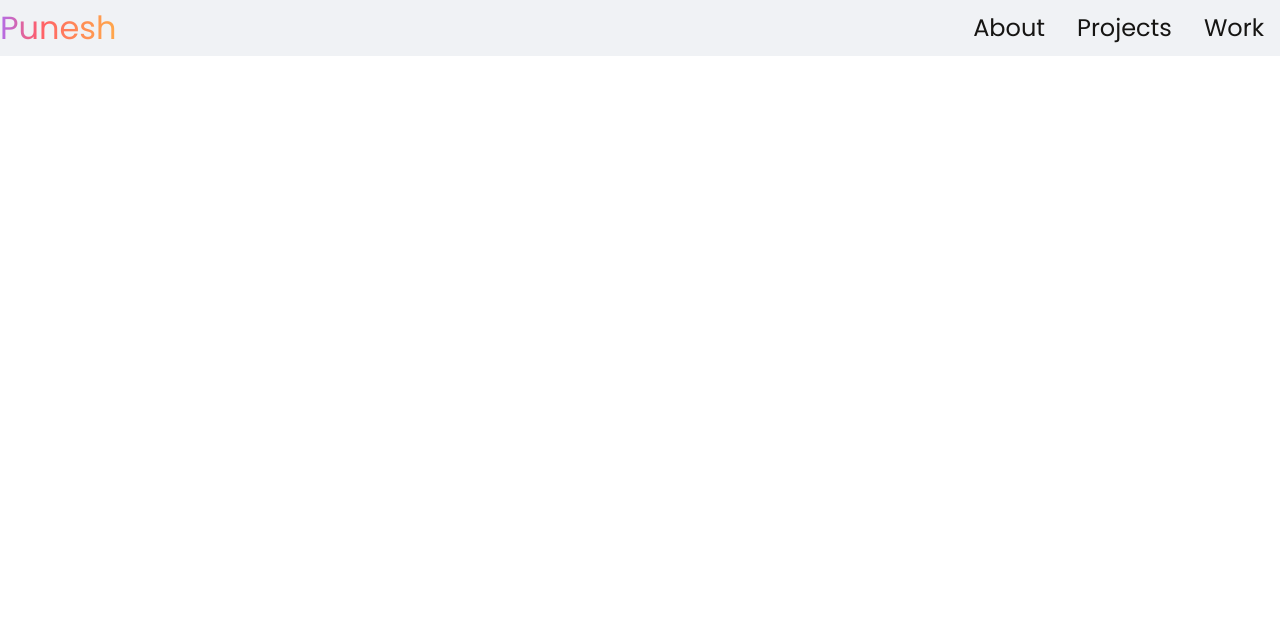
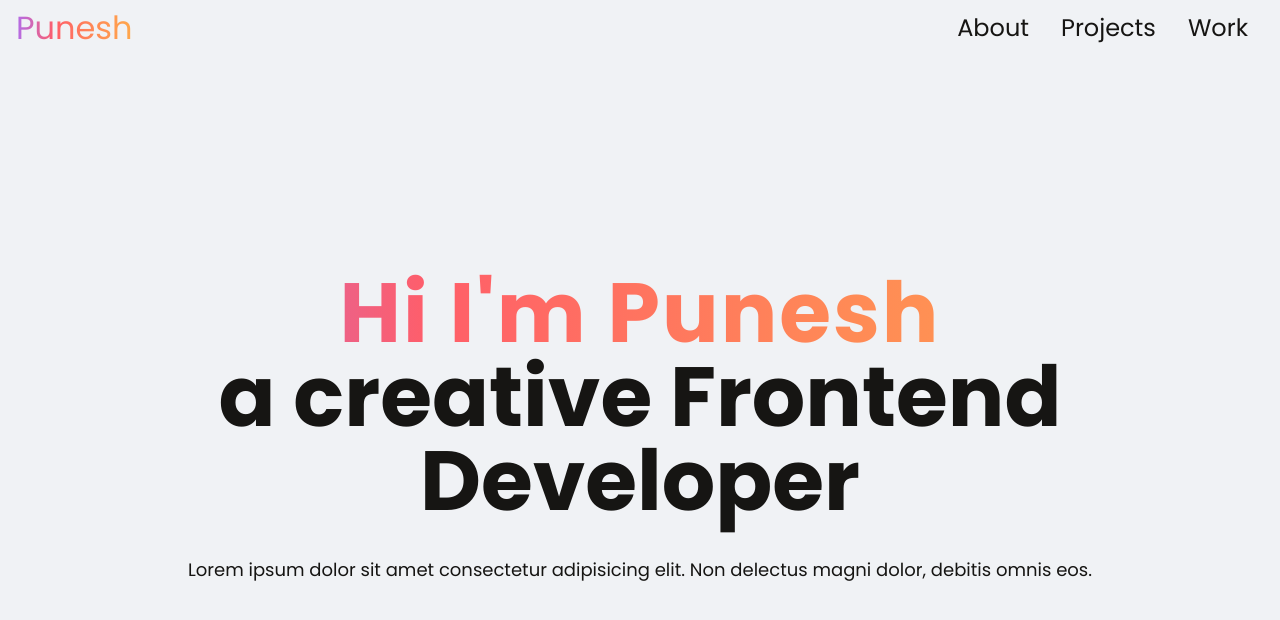
Before and after one commit to punesh12/portfolio-2.0, a React (Vite) app: page / in a window 1280 px wide. Shown: the top 620 px of the page. Built offline with nearby package versions, Linux system fonts and the light colour scheme.

Commit message:
feat: hero section

```diff
--- a/src/modules/Landing/LandingPage.tsx
+++ /dev/null
@@ -1,8 +0,0 @@
-import React from 'react'
-import { CTAHeading } from '../../shared/Typography'
-
-const LandingPage: React.FC = () => {
-  return <div></div>
-}
-
-export default LandingPage
--- /dev/null
+++ b/src/modules/Landing/components/HeroSection.tsx
@@ -0,0 +1,21 @@
+/** default imports */
+import React from 'react'
+
+/** custom imports */
+import { CTAHeading, ParaRegular } from '../../../shared/Typography'
+import * as Styles from '../styles/heroSection.style'
+
+const HeroSection: React.FC = () => {
+  return (
+    <Styles.HeroSectionContainer>
+      <CTAHeading className="gradientText">Hi I'm Punesh</CTAHeading>
+      <CTAHeading>a creative Frontend Developer</CTAHeading>
+      <ParaRegular>
+        Lorem ipsum dolor sit amet consectetur adipisicing elit. Non delectus
+        magni dolor, debitis omnis eos.
+      </ParaRegular>
+    </Styles.HeroSectionContainer>
+  )
+}
+
+export default HeroSection
--- /dev/null
+++ b/src/modules/Landing/pages/LandingPage.tsx
@@ -0,0 +1,15 @@
+/** default imports */
+import React from 'react'
+
+/** custom imports */
+import HeroSection from '../components/HeroSection'
+
+const LandingPage: React.FC = () => {
+  return (
+    <>
+      <HeroSection />
+    </>
+  )
+}
+
+export default LandingPage
--- /dev/null
+++ b/src/modules/Landing/styles/heroSection.style.ts
@@ -0,0 +1,36 @@
+import styled, { ThemeProps } from 'styled-components'
+import { Theme, screenSizes } from '../../../styles/theme'
+
+export const HeroSectionContainer = styled.div`
+  width: 100%;
+  display: flex;
+  flex-direction: column;
+  justify-content: center;
+  align-items: center;
+  text-align: left;
+  background: ${(props: ThemeProps<Theme>) => props.theme.background};
+
+  .gradientText {
+    background: ${(props: ThemeProps<Theme>) => props.theme.gradient};
+    -webkit-text-fill-color: transparent;
+    -webkit-background-clip: text;
+    cursor: pointer;
+    text-align: left;
+    width: -webkit-fill-available;
+    letter-spacing: -1px;
+  }
+
+  p {
+    margin-top: 2rem;
+  }
+
+  @media screen and (min-width: ${screenSizes.S}px) {
+    text-align: center;
+    height: calc(min(900px, 100vh));
+    .gradientText {
+      margin: 0 auto;
+      text-align: center;
+      letter-spacing: 2px;
+    }
+  }
+`
--- a/src/modules/app/components/routes/Route.tsx
+++ b/src/modules/app/components/routes/Route.tsx
@@ -1,11 +1,10 @@
-import { useState } from 'react'
 import { Navigate, Route, Routes } from 'react-router-dom'
 
 import { rootPath } from '../../../../logic/path'
-import LandingPage from '../../../Landing/LandingPage'
+import LandingPage from '../../../Landing/pages/LandingPage'
+import Navbar from '../navbar/Navbar'
 import PageNotFound from '../pageNotFound/PageNotFound'
 import * as Styles from './style'
-import Navbar from '../navbar/Navbar'
 
 const notFoundRoute: RouteDefinition = {
   path: '*',
@@ -53,17 +52,14 @@ export interface RouteDefinition {
 }
 
 export const RoutesComponent: React.FC<RoutesProps> = (): any => {
-  // const { adminLoggedIn } = useAppSelector((state) => state.loginReducer);
-  const adminLoggedIn = true
-
-  const [navCollapsed, setNavCollapsed] = useState<boolean>(false)
+  const isLoggedIn = true
 
   const mapRoutes = (route: RouteDefinition, i: number) => {
-    const render = getRouteRenderWithAuth(adminLoggedIn, route)
+    const render = getRouteRenderWithAuth(isLoggedIn, route)
     return <Route key={i} path={route.path} {...render} />
   }
 
-  return adminLoggedIn ? (
+  return isLoggedIn ? (
     <Styles.StyledRoutes>
       <Navbar />
       <Routes>{routes.map(mapRoutes)}</Routes>
--- a/src/modules/app/components/routes/style.ts
+++ b/src/modules/app/components/routes/style.ts
@@ -1,11 +1,17 @@
-import styled from 'styled-components'
-import { screenSizes } from '../../../../styles/theme'
+import styled, { ThemeProps } from 'styled-components'
+import { Theme, screenSizes } from '../../../../styles/theme'
 
 export const StyledRoutes = styled.main`
   display: flex;
   flex-direction: column;
-  justify-content: center;
+  justify-content: flex-start;
   align-items: center;
   position: relative;
   width: 100%;
+  padding: 0 0.75rem;
+  background: ${(props: ThemeProps<Theme>) => props.theme.background};
+
+  @media screen and (min-width: ${screenSizes.S}px) {
+    padding: 0 1rem;
+  }
 `
--- a/src/shared/Typography.ts
+++ b/src/shared/Typography.ts
@@ -1,14 +1,22 @@
 import styled, { ThemeProps } from 'styled-components'
-import { Theme } from '../styles/theme'
+import { Theme, screenSizes } from '../styles/theme'
 
 export const CTAHeading = styled.h1`
-  font-size: 84px;
-  line-height: 84px;
-  font-weight: 700;
+font-size: 56px;
+line-height: 70px;
+font-weight: 700;
   font-family: Bold;
   width: auto;
   height: auto;
   color: ${(props: ThemeProps<Theme>) => props.theme.textColor};
+
+  @media screen and (min-width: ${screenSizes.S}px) {
+    font-size: 84px;
+  line-height: 84px;
+    font-weight: 700;
+    font-family: Bold;
+  }
+}
 `
 export const Heading1 = styled.h1`
   font-size: 72px;
```
